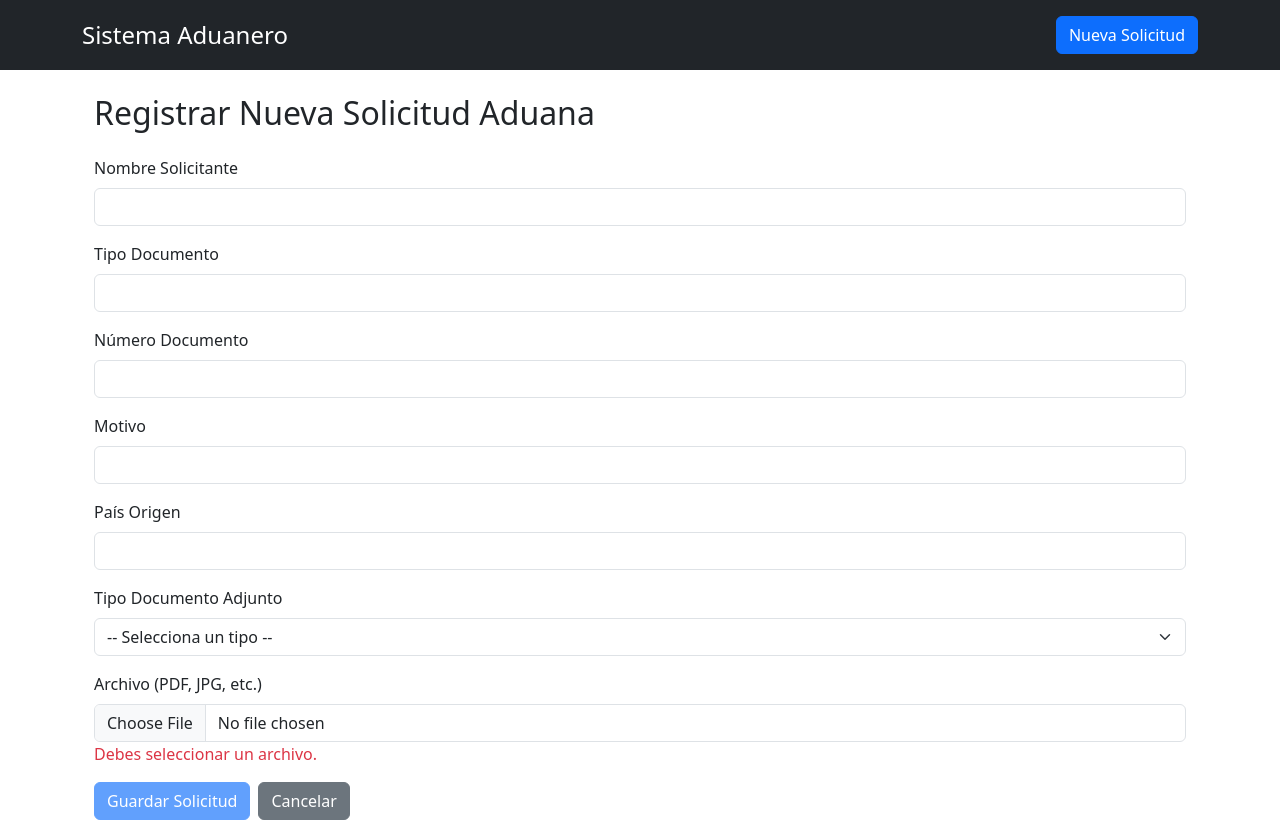
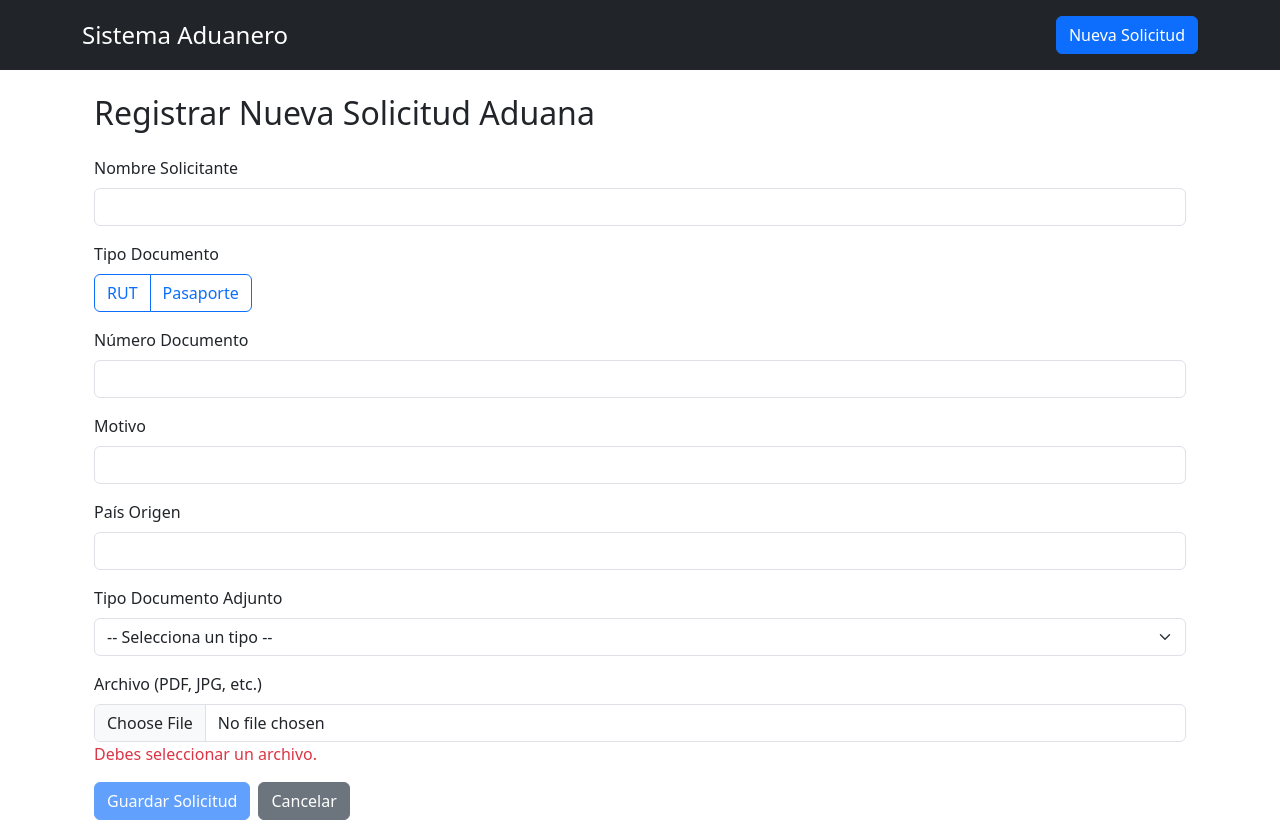
Before and after one commit to ragallardom/front-aduana, an Angular app: page /solicitud-aduana/nuevo in a window 1280 px wide. Built offline with nearby package versions, Linux system fonts and the light colour scheme.

Commit message:
chore: add document type radio buttons

```diff
--- a/src/app/pages/solicitudes-aduana/formulario-solicitud/formulario-solicitud.html
+++ b/src/app/pages/solicitudes-aduana/formulario-solicitud/formulario-solicitud.html
@@ -32,18 +32,32 @@
 
     <!-- Tipo de Documento -->
     <div class="mb-3">
-      <label class="form-label">Tipo Documento</label>
-      <input
-        type="text"
-        formControlName="tipoDocumento"
-        class="form-control"
-      />
+      <label class="form-label d-block">Tipo Documento</label>
+      <div class="btn-group" role="group" aria-label="Tipo Documento">
+        <input
+          type="radio"
+          class="btn-check"
+          formControlName="tipoDocumento"
+          value="RUT"
+          id="tipo-rut"
+        />
+        <label class="btn btn-outline-primary" for="tipo-rut">RUT</label>
+
+        <input
+          type="radio"
+          class="btn-check"
+          formControlName="tipoDocumento"
+          value="Pasaporte"
+          id="tipo-pasaporte"
+        />
+        <label class="btn btn-outline-primary" for="tipo-pasaporte">Pasaporte</label>
+      </div>
       <div
         *ngIf="
           formulario.get('tipoDocumento')?.invalid &&
           formulario.get('tipoDocumento')?.touched
         "
-        class="text-danger"
+        class="text-danger mt-1"
       >
         El tipo de documento es obligatorio.
       </div>
```
